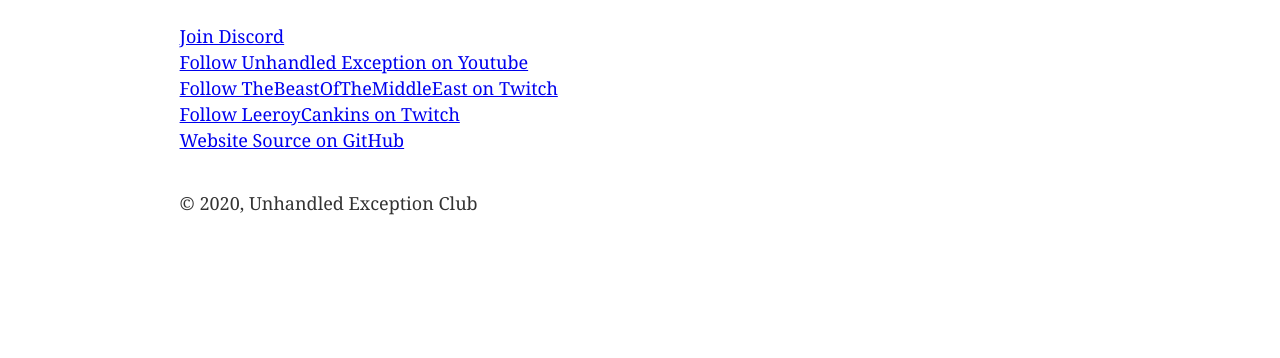
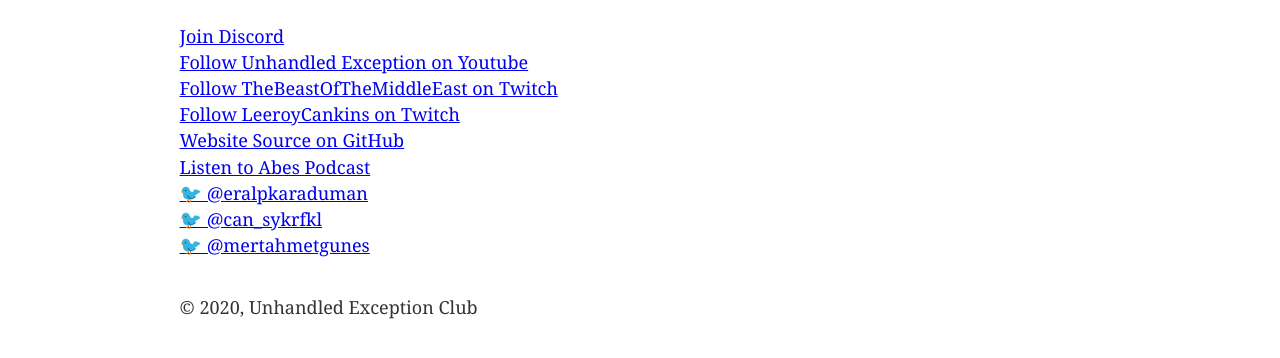
Before and after one commit to nicework-company/unhandledexception.club, a Gatsby site: page / in a window 1280 px wide. Shown: the part 350-708 px from the top of the page. Built offline with nearby package versions, Linux system fonts and the light colour scheme; Gatsby itself is replaced by a stand-in of ours.

Commit message:
Added more links

```diff
--- a/src/pages/index.js
+++ b/src/pages/index.js
@@ -18,6 +18,14 @@
     <a href="https://twitch.tv/LeeroyCankins">Follow LeeroyCankins on Twitch</a>
     <br/>
     <a href="https://github.com/nicework-company/unhandledexception.club">Website Source on GitHub</a>
+    <br/>
+    <a href="https://abespodcast.github.io">Listen to Abes Podcast</a>
+    <br/>
+    <a href="https://twitter.com/eralpkaraduman">🐦 @eralpkaraduman</a>
+    <br/>
+    <a href="http://twitter.com/can_sykrfkl">🐦 @can_sykrfkl</a>
+    <br/>
+    <a href="http://twitter.com/mertahmetgunes">🐦 @mertahmetgunes</a>
   </Layout>
 )
 
```
